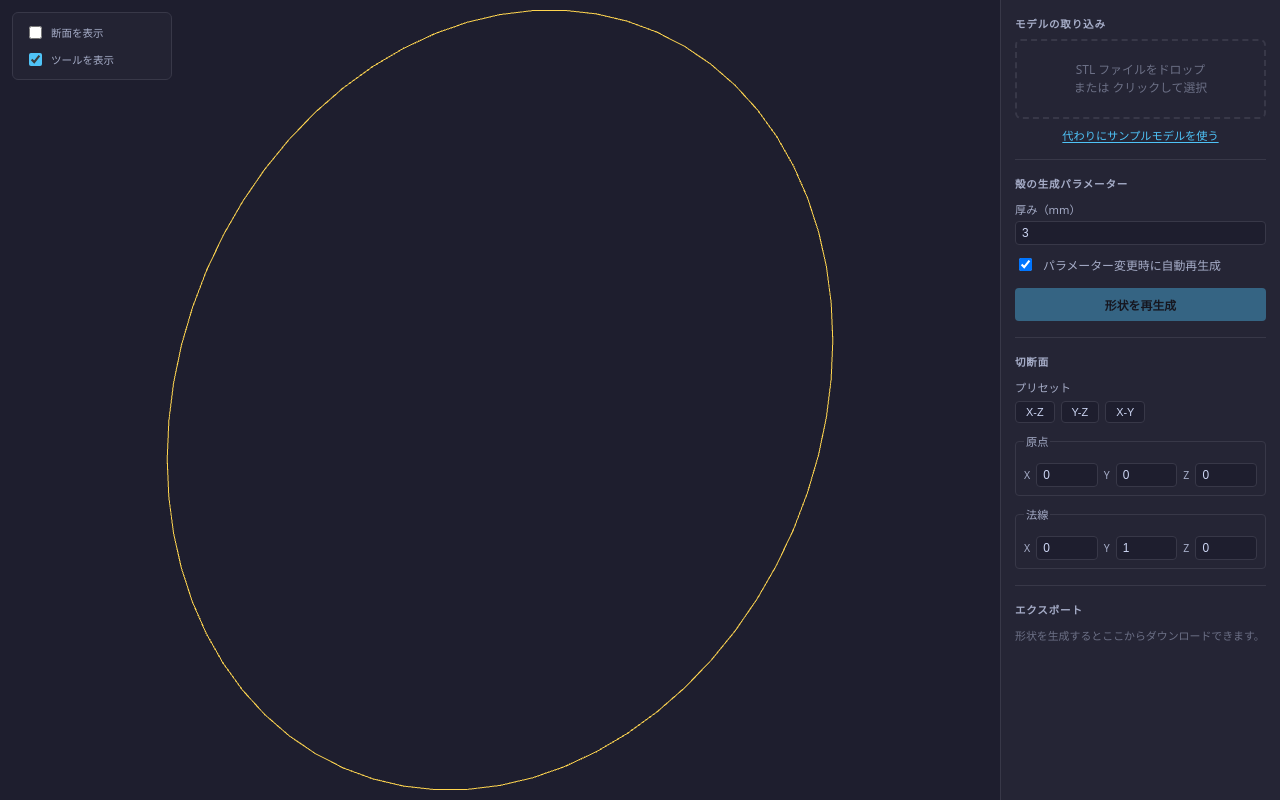
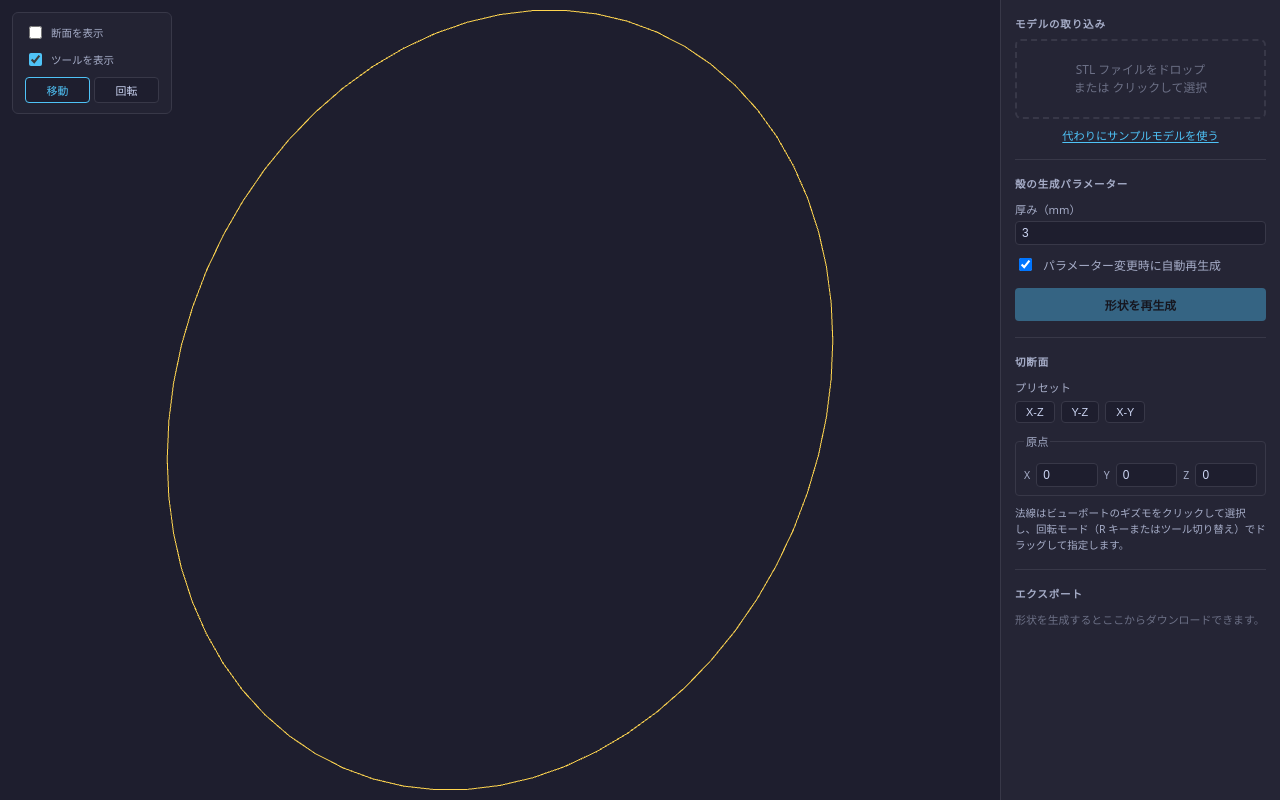
Before and after one commit to nandenjin/shinshi, a Vue app: page / in a window 1280 px wide. Built offline with nearby package versions, Linux system fonts and the light colour scheme.

Commit message:
feat: Add rotation control

```diff
--- a/src/components/CutPlaneControl.vue
+++ b/src/components/CutPlaneControl.vue
@@ -74,39 +74,11 @@ watch(
       </div>
     </fieldset>
 
-    <!-- Normal inputs -->
-    <fieldset>
-      <legend class="field-label">法線</legend>
-      <div class="coord-row">
-        <label>X</label>
-        <input
-          v-model.number="moldStore.cutPlane.normal.x"
-          type="number"
-          step="0.1"
-          min="-1"
-          max="1"
-          @input="scheduleCut"
-        />
-        <label>Y</label>
-        <input
-          v-model.number="moldStore.cutPlane.normal.y"
-          type="number"
-          step="0.1"
-          min="-1"
-          max="1"
-          @input="scheduleCut"
-        />
-        <label>Z</label>
-        <input
-          v-model.number="moldStore.cutPlane.normal.z"
-          type="number"
-          step="0.1"
-          min="-1"
-          max="1"
-          @input="scheduleCut"
-        />
-      </div>
-    </fieldset>
+    <!-- Normal: set graphically via the viewport gizmo -->
+    <p class="hint">
+      法線はビューポートのギズモをクリックして選択し、回転モード（R
+      キーまたはツール切り替え）でドラッグして指定します。
+    </p>
   </section>
 </template>
 
@@ -155,4 +127,11 @@ watch(
   color: var(--color-label);
   text-align: right;
 }
+
+.hint {
+  margin: 0;
+  font-size: 0.75rem;
+  color: var(--color-label);
+  line-height: 1.5;
+}
 </style>
--- a/src/components/ViewportOverlay.vue
+++ b/src/components/ViewportOverlay.vue
@@ -23,6 +23,30 @@ const showGizmo = defineModel<boolean>("showGizmo", { default: true });
       <input v-model="showGizmo" type="checkbox" />
       <span class="label">ツールを表示</span>
     </label>
+
+    <!-- Gizmo mode (Blender-style: move / rotate) -->
+    <template v-if="showGizmo">
+      <div class="mode-buttons">
+        <button
+          type="button"
+          class="mode-btn"
+          :class="{ active: moldStore.gizmoMode === 'translate' }"
+          title="移動 (G)"
+          @click="moldStore.gizmoMode = 'translate'"
+        >
+          移動
+        </button>
+        <button
+          type="button"
+          class="mode-btn"
+          :class="{ active: moldStore.gizmoMode === 'rotate' }"
+          title="回転 (R)"
+          @click="moldStore.gizmoMode = 'rotate'"
+        >
+          回転
+        </button>
+      </div>
+    </template>
   </div>
 </template>
 
@@ -82,4 +106,32 @@ select:focus {
     cursor: pointer;
   }
 }
+
+.mode-buttons {
+  display: flex;
+  gap: 4px;
+}
+
+.mode-btn {
+  flex: 1;
+  padding: 4px 8px;
+  font-size: 0.78rem;
+  background: var(--color-input-bg);
+  border: 1px solid var(--color-border);
+  color: var(--color-text);
+  border-radius: 4px;
+  cursor: pointer;
+  transition:
+    border-color 0.15s,
+    color 0.15s;
+}
+
+.mode-btn:hover {
+  border-color: var(--color-accent);
+}
+
+.mode-btn.active {
+  border-color: var(--color-accent);
+  color: var(--color-accent);
+}
 </style>
--- a/src/composables/useMoldStore.ts
+++ b/src/composables/useMoldStore.ts
@@ -5,11 +5,7 @@ import type { LengthUnit } from "../geometry/units.ts";
 
 /** Possible states of the mold generation pipeline. */
 export type GenerationStatus =
-  | "idle"
-  | "loading"
-  | "generating"
-  | "ready"
-  | "error";
+  "idle" | "loading" | "generating" | "ready" | "error";
 
 /**
  * Global application state for the mold generator.
@@ -78,6 +74,12 @@ export const moldStore = reactive({
     normal: { x: 0, y: 1, z: 0 },
   } as CutPlaneSpec,
 
+  /**
+   * Current mode of the cutting-plane gizmo, mirroring Blender's move/rotate
+   * tools. Switched via the viewport overlay or the G/R keyboard shortcuts.
+   */
+  gizmoMode: "translate" as "translate" | "rotate",
+
   // -------------------------------------------------------------------------
   // Generation state
   // -------------------------------------------------------------------------
--- a/src/composables/useThreeViewport.ts
+++ b/src/composables/useThreeViewport.ts
@@ -126,6 +126,7 @@ export function useThreeViewport(
   let transformControls: TransformControls;
   let animationId: number;
   let resizeObserver: ResizeObserver;
+  let gizmoKeydownHandler: ((event: KeyboardEvent) => void) | null = null;
 
   // Live meshes that are swapped out whenever the store changes
   let sourceMesh: Mesh | null = null;
@@ -199,7 +200,7 @@ export function useThreeViewport(
     // TransformControls — gizmo for moving the cutting plane
     // ------------------------------------------------------------------
     transformControls = new TransformControls(camera, canvas);
-    transformControls.setMode("translate");
+    transformControls.setMode(moldStore.gizmoMode);
 
     // When the user drags the gizmo, disable orbit to avoid conflicts
     transformControls.addEventListener("dragging-changed", (event) => {
@@ -297,6 +298,20 @@ export function useThreeViewport(
         updateGizmoHelperVisibility();
       }
     });
+
+    // Blender-style keyboard shortcuts: while the gizmo is selected, G
+    // switches to move (translate) and R switches to rotate.
+    gizmoKeydownHandler = (event: KeyboardEvent) => {
+      if (!gizmoSelected) return;
+      const target = event.target as HTMLElement | null;
+      if (target && /^(input|textarea|select)$/i.test(target.tagName)) return;
+      if (event.key === "g" || event.key === "G") {
+        moldStore.gizmoMode = "translate";
+      } else if (event.key === "r" || event.key === "R") {
+        moldStore.gizmoMode = "rotate";
+      }
+    };
+    window.addEventListener("keydown", gizmoKeydownHandler);
 
     // ------------------------------------------------------------------
     // Resize handling
@@ -464,11 +479,21 @@ export function useThreeViewport(
       },
       { immediate: true },
     );
+
+    // Gizmo mode (translate/rotate) toggle
+    watch(
+      () => moldStore.gizmoMode,
+      (mode) => {
+        transformControls.setMode(mode);
+      },
+    );
   });
 
   onUnmounted(() => {
     cancelAnimationFrame(animationId);
     resizeObserver?.disconnect();
+    if (gizmoKeydownHandler)
+      window.removeEventListener("keydown", gizmoKeydownHandler);
     renderer?.dispose();
     controls?.dispose();
     transformControls?.dispose();
```
